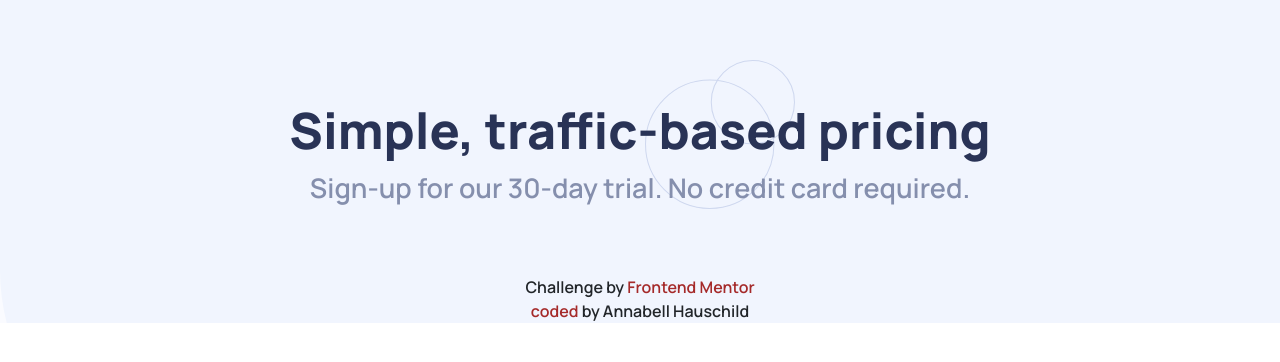
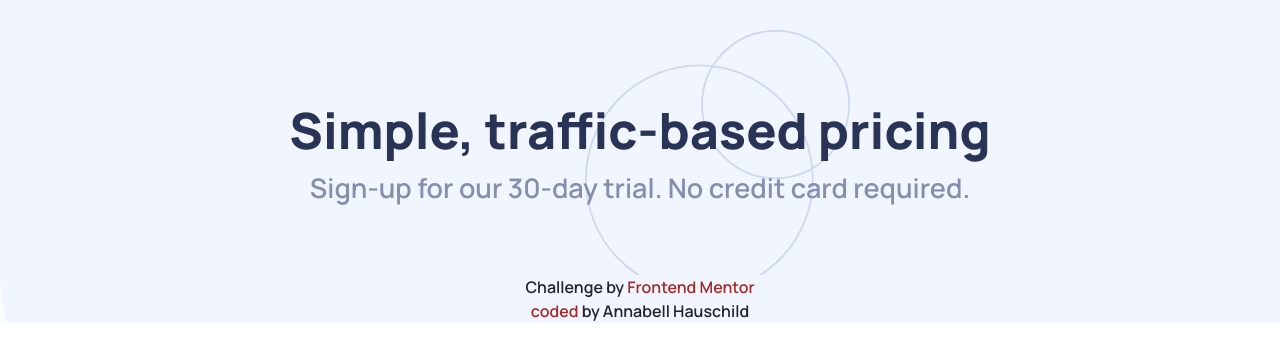
Before and after one commit to Avery-techdev/interactive-pricing-component-react, a React (Create React App) app: page / in a window 1280 px wide. Shown: the top 362 px of the page. Built offline with nearby package versions, Linux system fonts and the light colour scheme.

Commit message:
styled header

```diff
--- a/src/App.css
+++ b/src/App.css
@@ -25,9 +25,9 @@ h2 {
 
 .header {
   background-image: url("./imgs/pattern-circles.svg");
-  background-position: 645px 60px;
+  background-position: 585px 30px;
   background-repeat: no-repeat;
-  background-size: 150px;
+  background-size: 265px;
   color: hsl(227, 35%, 25%);
   padding: 100px 0 50px;
 }
```
